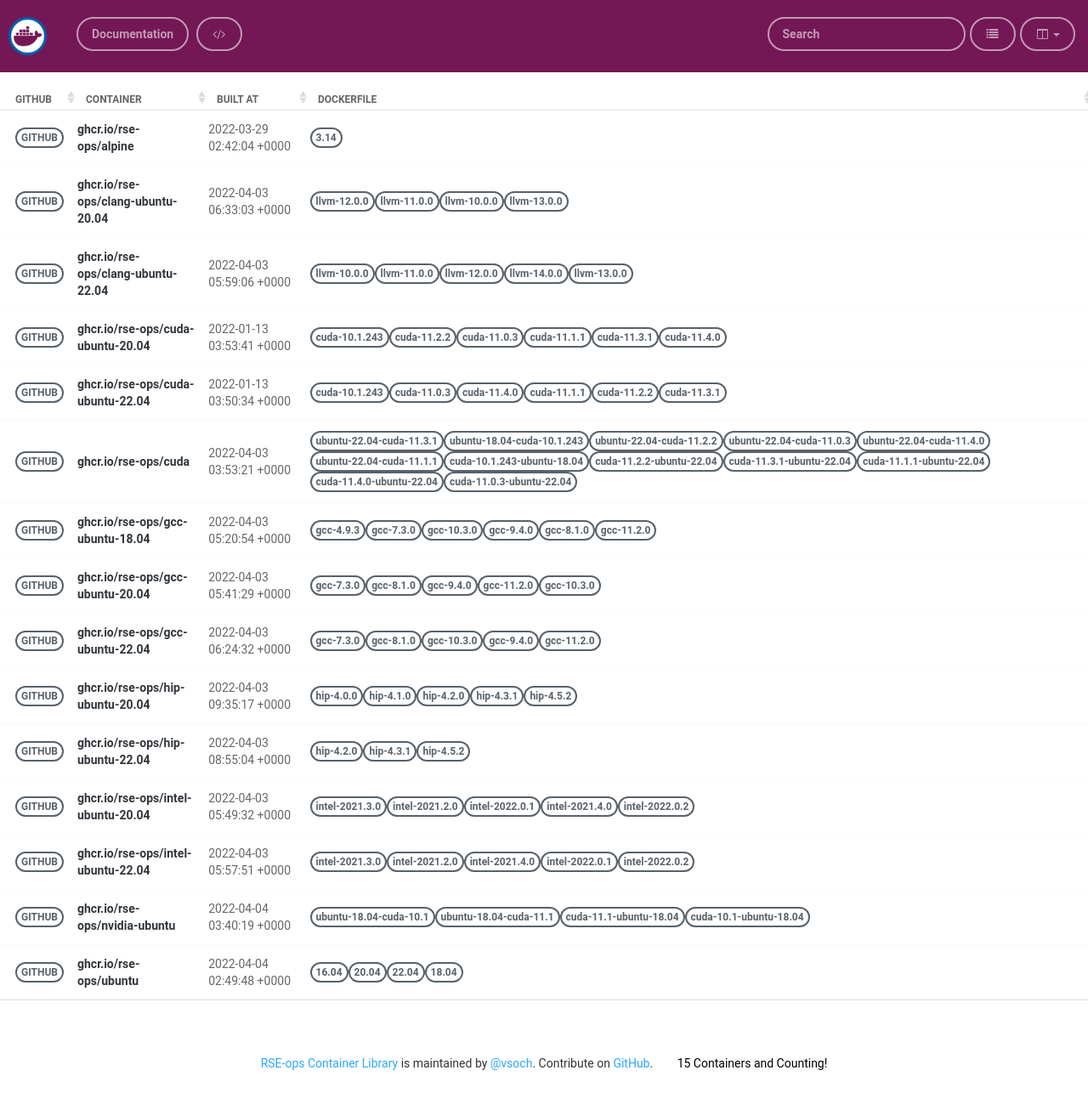
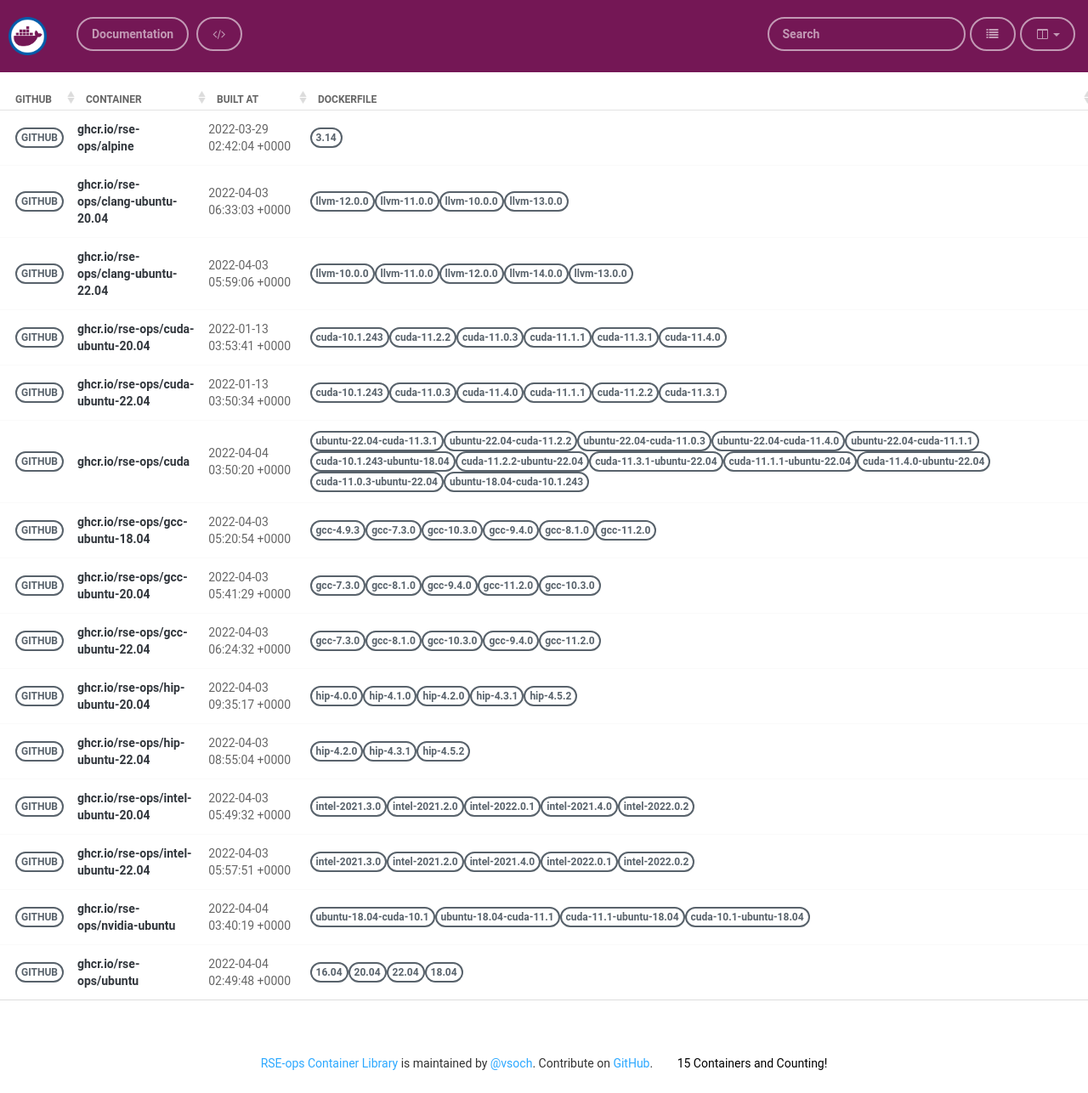
Before and after one commit to rse-ops/docker-images, a Jekyll site: the page built from pages/index.md, in a window 1280 px wide. Shown: the whole page at 85% size. Built offline with Jekyll 4.4.1, drawn with Linux system fonts in a browser that asks for light colours; nearby versions of some CDN libraries.

Commit message:
Automated push to update library 2022-04-04

```diff
--- a/_library/ghcr.io-rse-ops-cuda.md
+++ b/_library/ghcr.io-rse-ops-cuda.md
@@ -1,7 +1,7 @@
 ---
 layout: container
 name: ghcr.io/rse-ops/cuda
-updated_at: 2022-04-03 03:53:21.829034
+updated_at: 2022-04-04 03:50:20.581005
 
 
 container_url: https://github.com/orgs/rse-ops/packages/container/package/cuda
@@ -42,5 +39,8 @@ versions:
  - tag: cuda-11.0.3-ubuntu-22.04
    dockerfile: https://github.com/rse-ops/docker-images/blob/main/ubuntu/cuda/Dockerfile
    manifest: https://crane.ggcr.dev/manifest/ghcr.io/rse-ops/cuda:cuda-11.0.3-ubuntu-22.04
+ - tag: ubuntu-18.04-cuda-10.1.243
+   dockerfile: https://github.com/rse-ops/docker-images/blob/main/ubuntu/cuda/Dockerfile
+   manifest: https://crane.ggcr.dev/manifest/ghcr.io/rse-ops/cuda:ubuntu-18.04-cuda-10.1.243
 
 ---
```
Also changed, not shown: other parts of _library/ghcr.io-rse-ops-cuda.md (+0 -3 lines).
